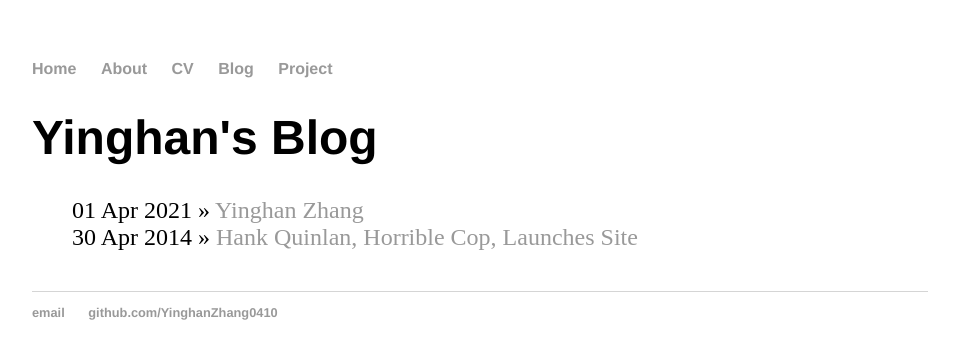
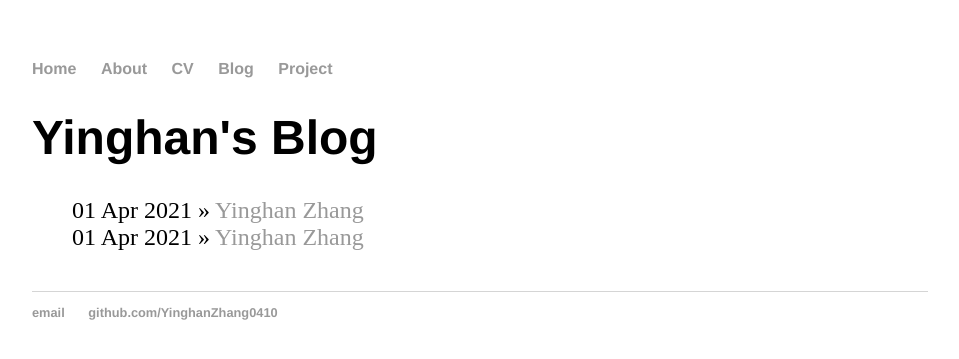
Before and after one commit to YinghanZhang0410/YinghanZhang0410.github.io, a Jekyll site: the page built from css/blog/index.html, in a window 1280 px wide. Shown: the top 359 px of the page, without its empty margins (160-1119 px from the left). Built offline with Jekyll 4.4.1, drawn with Linux system fonts in a browser that asks for light colours.

Commit message:
Update 2021-04-01-site-launched.md

```diff
--- a/_posts/2021-04-01-site-launched.md
+++ b/_posts/2021-04-01-site-launched.md
@@ -1,7 +1,10 @@
 ---
 layout: post
-title: "Hank Quinlan, Horrible Cop, Launches Site"
-date: 2014-04-30
+title: "Yinghan Zhang"
+date: 2021-04-01
 ---
 
-Well. Finally got around to putting this old website together. Neat thing about it - powered by [Jekyll](http://jekyllrb.com) and I can use Markdown to author my posts. It actually is a lot easier than I thought it was going to be.
+Well. Finally got around to putting this old website together.
+Neat thing about it - powered by [Jekyll](http://jekyllrb.com)
+and I can use Markdown to author my posts. It actually is a lot easier than I thought it was going to be.
+Lots of thanks to Hank Quinlan (http://jmcglone.com/guides/github-pages/#css).
```
